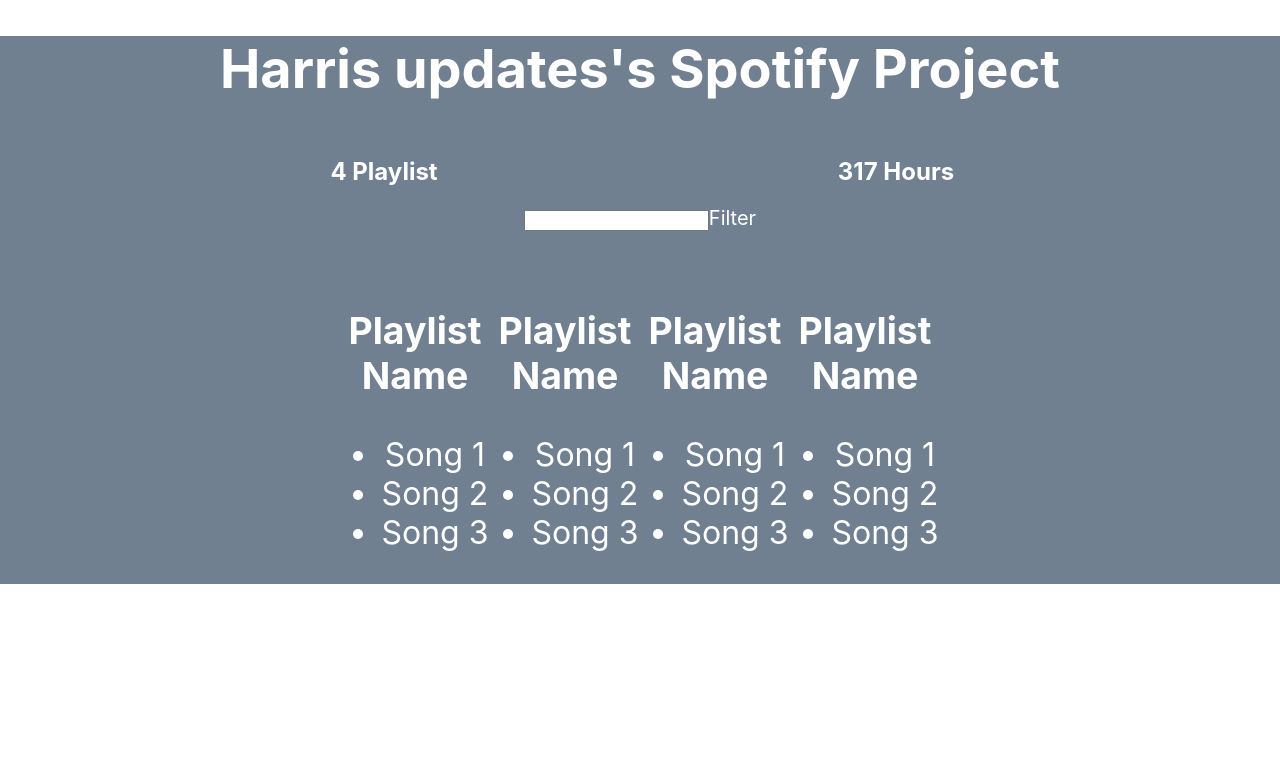
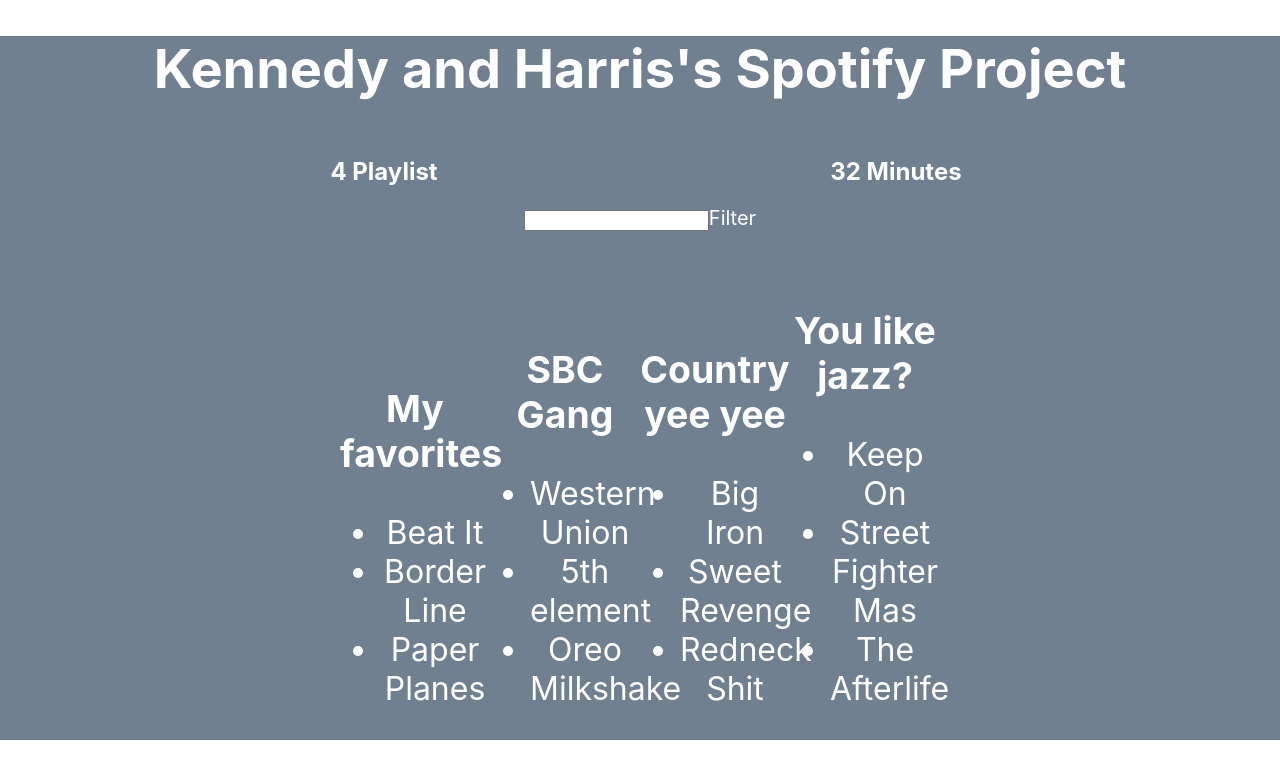
Before and after one commit to hharriss/MIS-3033-Group-Project, a React (Create React App) app in the folder better-playlist-2-github/better-playlist-2/: page / in a window 1280 px wide. Shown: the top 778 px of the page. Built offline with nearby package versions, Linux system fonts and the light colour scheme.

Commit message:
switching out the local app with the new api one

```diff
--- a/better-playlist-2-github/better-playlist-2/src/App.js
+++ b/better-playlist-2-github/better-playlist-2/src/App.js
@@ -9,31 +9,31 @@
 let fakeserverdata =
 {
 user:{
-name: 'Harris updates',
+name: 'Kennedy and Harris',
 playlists: [
   {
     name: 'My favorites',
-    songs: [{name: 'Beat It', duration: 1354},
-    {name: 'Border Line', duration: 1555},
-    {name: 'Paper Planes', duration: 2000}]
+    songs: [{name: 'Beat It', duration: 135},
+    {name: 'Border Line', duration: 155},
+    {name: 'Paper Planes', duration: 200}]
   },
   {
     name: 'SBC Gang',
-    songs: [{name: 'Western Union', duration : 1444},
-    {name: '5th element', duration : 1000},
-    {name: 'Oreo Milkshake', duration : 1200}]
+    songs: [{name: 'Western Union', duration : 144},
+    {name: '5th element', duration : 100},
+    {name: 'Oreo Milkshake', duration : 120}]
   },
   {
     name:'Country yee yee',
-    songs: [{name: 'Big Iron', duration : 2000},
-    {name: 'Sweet Revenge', duration: 1344},
-    {name: 'Redneck Shit', duration : 1333}]
+    songs: [{name: 'Big Iron', duration : 200},
+    {name: 'Sweet Revenge', duration: 134},
+    {name: 'Redneck Shit', duration : 133}]
   },
   {
     name: 'You like jazz?',
-    songs: [{name: 'Keep On', duration: 1444},
-     {name: 'Street Fighter Mas', duration: 3000},
-     {name: 'The Afterlife', duration: 1344}]
+    songs: [{name: 'Keep On', duration: 144},
+     {name: 'Street Fighter Mas', duration: 300},
+     {name: 'The Afterlife', duration: 134}]
   }
 ]
 }
@@ -62,7 +62,7 @@
     return (
 
 <div style={{...defaultstyle, width : '40%', display : 'inline-block'}}>
-    <h2 style = {{color: '#ffffff'}}>{Math.round(TotalDuration/60)} Hours</h2>
+    <h2 style = {{color: '#ffffff'}}>{Math.round(TotalDuration/60)} Minutes</h2>
 </div>
 
     );
@@ -73,7 +73,9 @@
   return(
 <div style={{color: 'white', fontSize:'20px', display: 'center'}}>
   <img/>
-  <input type = "text"/>
+
+  <input type = "text" onKeyUp={event =>
+     this.props.onTextChange(event.target.value)}/>
   Filter
 </div>
   );
@@ -84,8 +86,12 @@
     return (
 <div style= {{color: 'white', display: 'inline-block', width: "150px", fontSize:"200%"}}>
   <img />
-  <h3> Playlist Name </h3>
-  <ul><li>Song 1</li> <li>Song 2</li> <li>Song 3</li></ul>
+  <h3> {this.props.playlist.name}</h3>
+  <ul>
+    {this.props.playlist.songs.map( song =>
+    <li>{song.name}</li>
+    )}
+    </ul>
 </div>
     );
   }
@@ -93,28 +99,37 @@
 class App extends Component {
   constructor(){
     super();
-    this.state = {ServerData: {}}
+    this.state = {
+      ServerData: {},
+    filterString: ''
+    }
   }
   componentDidMount(){
     setTimeout(() => {
       this.setState({ServerData: fakeserverdata});
     }, 1000);
 
+
   }
   render() {
+    let playliststorender = this.state.ServerData.user ? this.state.ServerData.user.playlists
+    .filter(playlist =>
+      playlist.name.toLowerCase().includes(
+        this.state.filterString.toLowerCase())
+      ) :[]
   return (
    <div className="App">
      {this.state.ServerData.user ?
      <div>
        <h1>  {this.state.ServerData.user.name}'s Spotify Project </h1>
-       <PlaylistCounter playlists={this.state.ServerData.user.playlists}/>
-       <HoursCounter playlists={this.state.ServerData.user.playlists}/>
-       <Filter/>
-       <Playlist/>
-       <Playlist/>
-       <Playlist/>
-       <Playlist/>
-    </div> : <h1 style={{...defaultstyle,}}>'Loading...' </h1>
+       <PlaylistCounter playlists={playliststorender}/>
+       <HoursCounter playlists={playliststorender}/>
+       <Filter onTextChange={text =>
+        this.setState({filterString: text})}/>
+       {playliststorender.map(playlist =>
+        <Playlist playlist={playlist} />
+        )}
+    </div> : <h1 style={{...defaultstyle,}}>'Loading....' </h1>
     }
     </div>
 
```
